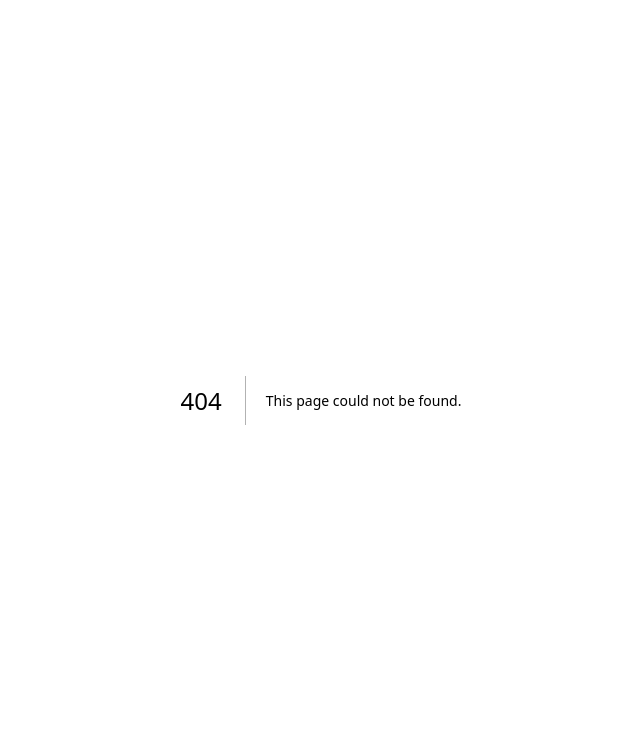
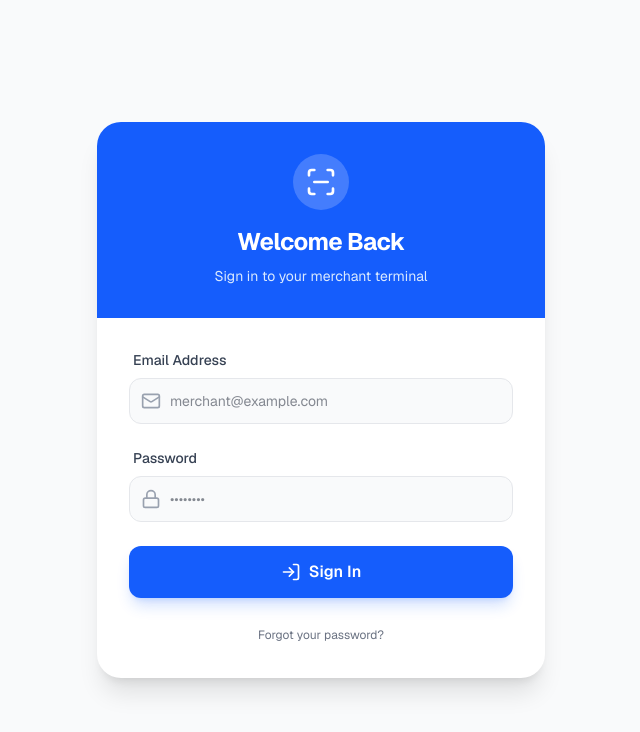
Before and after one commit to Turan141/payments-terminal, a Next.js app: page /login in a window 1280 px wide. Before the commit this address had no page. Shown: the top 732 px of the page, without its empty margins (319-959 px from the left). Built offline with nearby package versions, Linux system fonts and the light colour scheme.

Commit message:
Implement login page with email and password authentication

```diff
--- /dev/null
+++ b/app/login/page.tsx
@@ -0,0 +1,104 @@
+"use client"
+
+import { useState } from "react"
+import { useRouter } from "next/navigation"
+import { ScanLine, LogIn, Lock, Mail } from "lucide-react"
+import { motion } from "framer-motion"
+
+export default function LoginPage() {
+  const [email, setEmail] = useState("")
+  const [password, setPassword] = useState("")
+  const [isLoading, setIsLoading] = useState(false)
+  const router = useRouter()
+
+  const handleLogin = async (e: React.FormEvent) => {
+    e.preventDefault()
+    setIsLoading(true)
+
+    // Simulate API call
+    await new Promise(resolve => setTimeout(resolve, 1000))
+
+    // Mock successful login
+    localStorage.setItem("isAuthenticated", "true")
+    router.push("/")
+  }
+
+  return (
+    <main className="min-h-screen bg-gray-50 flex items-center justify-center md:p-4 p-0 font-sans text-gray-900">
+      <motion.div
+        initial={{ opacity: 0, y: 20 }}
+        animate={{ opacity: 1, y: 0 }}
+        className="md:max-w-md w-full bg-white md:rounded-3xl rounded-none shadow-xl overflow-hidden min-h-[100dvh] md:min-h-fit flex flex-col"
+      >
+        <div className="bg-blue-600 p-8 text-white text-center flex-shrink-0">
+          <div className="flex justify-center mb-4">
+            <div className="bg-white/20 p-3 rounded-full">
+              <ScanLine className="w-8 h-8" />
+            </div>
+          </div>
+          <h1 className="text-2xl font-bold tracking-tight">Welcome Back</h1>
+          <p className="text-blue-100 mt-2 text-sm">Sign in to your merchant terminal</p>
+        </div>
+
+        <div className="p-8 flex-1 flex flex-col justify-center">
+          <form onSubmit={handleLogin} className="space-y-6">
+            <div className="space-y-2">
+              <label className="text-sm font-medium text-gray-700 block ml-1">
+                Email Address
+              </label>
+              <div className="relative">
+                <Mail className="absolute left-3 top-1/2 -translate-y-1/2 w-5 h-5 text-gray-400" />
+                <input
+                  type="email"
+                  value={email}
+                  onChange={(e) => setEmail(e.target.value)}
+                  placeholder="merchant@example.com"
+                  className="w-full pl-10 pr-4 py-3 bg-gray-50 border border-gray-200 rounded-xl focus:outline-none focus:ring-2 focus:ring-blue-500 focus:bg-white transition-all text-sm"
+                  required
+                />
+              </div>
+            </div>
+
+            <div className="space-y-2">
+              <label className="text-sm font-medium text-gray-700 block ml-1">
+                Password
+              </label>
+              <div className="relative">
+                <Lock className="absolute left-3 top-1/2 -translate-y-1/2 w-5 h-5 text-gray-400" />
+                <input
+                  type="password"
+                  value={password}
+                  onChange={(e) => setPassword(e.target.value)}
+                  placeholder="••••••••"
+                  className="w-full pl-10 pr-4 py-3 bg-gray-50 border border-gray-200 rounded-xl focus:outline-none focus:ring-2 focus:ring-blue-500 focus:bg-white transition-all text-sm"
+                  required
+                />
+              </div>
+            </div>
+
+            <button
+              type="submit"
+              disabled={isLoading}
+              className="w-full bg-blue-600 hover:bg-blue-700 text-white font-semibold py-3.5 rounded-xl transition-all shadow-lg shadow-blue-600/20 active:scale-[0.98] disabled:opacity-70 disabled:cursor-not-allowed flex items-center justify-center gap-2"
+            >
+              {isLoading ? (
+                <div className="w-5 h-5 border-2 border-white/30 border-t-white rounded-full animate-spin" />
+              ) : (
+                <>
+                  <LogIn className="w-5 h-5" />
+                  Sign In
+                </>
+              )}
+            </button>
+
+            <div className="text-center">
+              <a href="#" className="text-xs text-gray-500 hover:text-blue-600 transition-colors">
+                Forgot your password?
+              </a>
+            </div>
+          </form>
+        </div>
+      </motion.div>
+    </main>
+  )
+}
--- a/app/page.tsx
+++ b/app/page.tsx
@@ -1,6 +1,7 @@
 "use client"
 
 import { useState, useEffect } from "react"
+import { useRouter } from "next/navigation"
 import { QRCodeSVG } from "qrcode.react"
 import { ScanLine, ChevronRight, Euro } from "lucide-react"
 import { motion, AnimatePresence } from "framer-motion"
@@ -9,14 +10,30 @@ export default function MerchantPage() {
 	const [cents, setCents] = useState(0)
 	const [qrValue, setQrValue] = useState<string | null>(null)
 	const [origin, setOrigin] = useState("")
+	const [isCheckingAuth, setIsCheckingAuth] = useState(true)
 	const recipient = "Vibo Place"
+	const router = useRouter()
 
 	const amount = (cents / 100).toFixed(2)
 
 	useEffect(() => {
+		const isAuthenticated = localStorage.getItem("isAuthenticated")
+		if (!isAuthenticated) {
+			router.push("/login")
+		} else {
+			setIsCheckingAuth(false)
+		}
+	}, [router])
+
+	useEffect(() => {
+		if (isCheckingAuth) return
 		const handleSetOrigin = (url: string) => setOrigin(url)
 		handleSetOrigin(window.location.origin)
-	}, [])
+	}, [isCheckingAuth])
+
+	if (isCheckingAuth) {
+		return null // Or a loading spinner
+	}
 
 	const handleGenerate = (e: React.FormEvent) => {
 		e.preventDefault()
@@ -35,7 +52,7 @@ export default function MerchantPage() {
 
 	return (
 		<main className='min-h-screen bg-gray-50 flex flex-col items-center justify-center md:p-4 p-0 font-sans text-gray-900'>
-			<div className='md:max-w-md w-full bg-white md:rounded-3xl rounded-none shadow-xl overflow-hidden h-[100dvh] md:h-auto md:min-h-[600px] flex flex-col relative'>
+			<div className='md:max-w-md w-full bg-white md:rounded-3xl rounded-none shadow-xl overflow-hidden min-h-[100dvh] md:h-auto md:min-h-[600px] flex flex-col relative'>
 				<div className='bg-blue-600 p-6 text-white text-center shadow-lg z-10'>
 					<h1 className='text-xl font-bold flex items-center justify-center gap-2 tracking-tight'>
 						<ScanLine className='w-6 h-6' />
@@ -155,7 +172,7 @@ export default function MerchantPage() {
 								<div
 									className='bg-white p-6 rounded-3xl shadow-xl border border-gray-100 cursor-pointer hover:scale-105 transition-transform duration-300 relative group'
 									onClick={() => window.open(qrValue, "_blank")}
-									title='Click to simulate scan'
+									title='Click to simulate completion'
 								>
 									<div className='absolute inset-0 rounded-3xl border-2 border-dashed border-blue-200 group-hover:border-blue-500 transition-colors pointer-events-none' />
 									<QRCodeSVG
```
Also changed, not shown: 1 other file (tests, documents, lock files or other folders).
